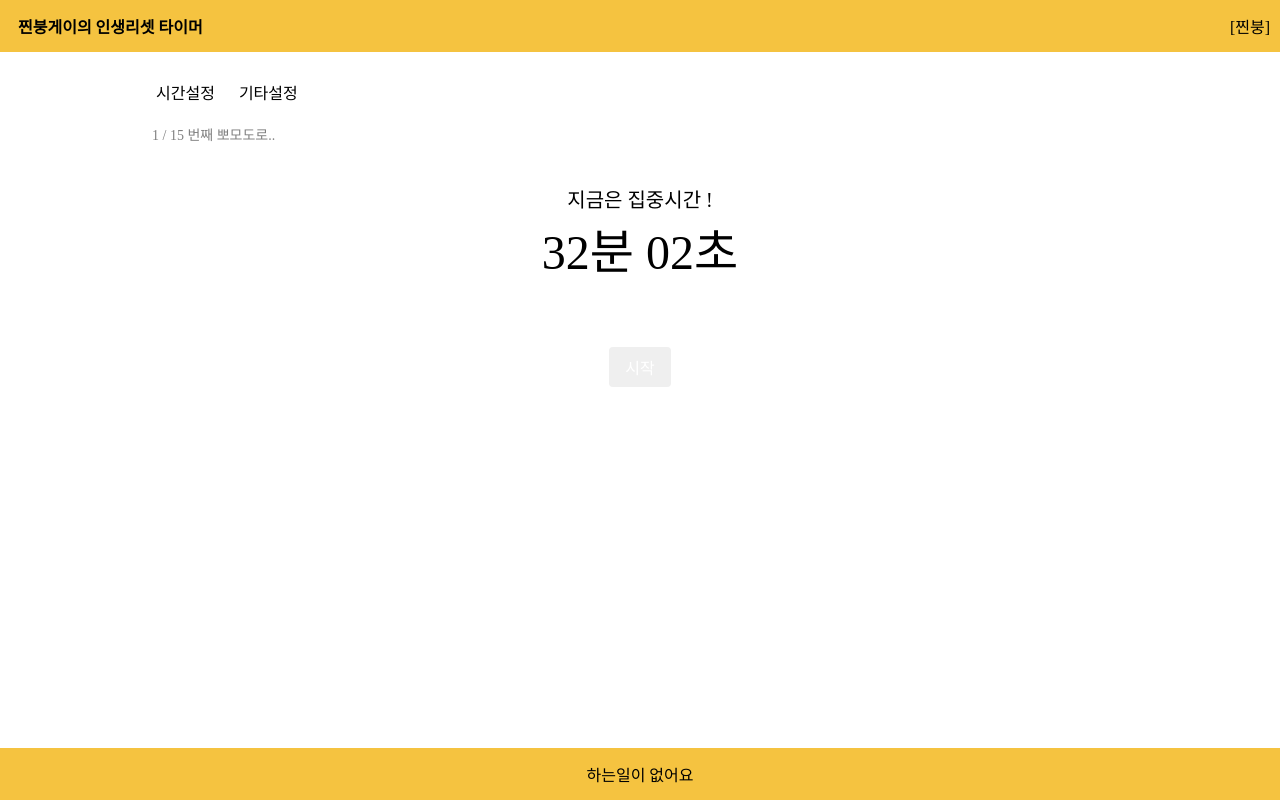
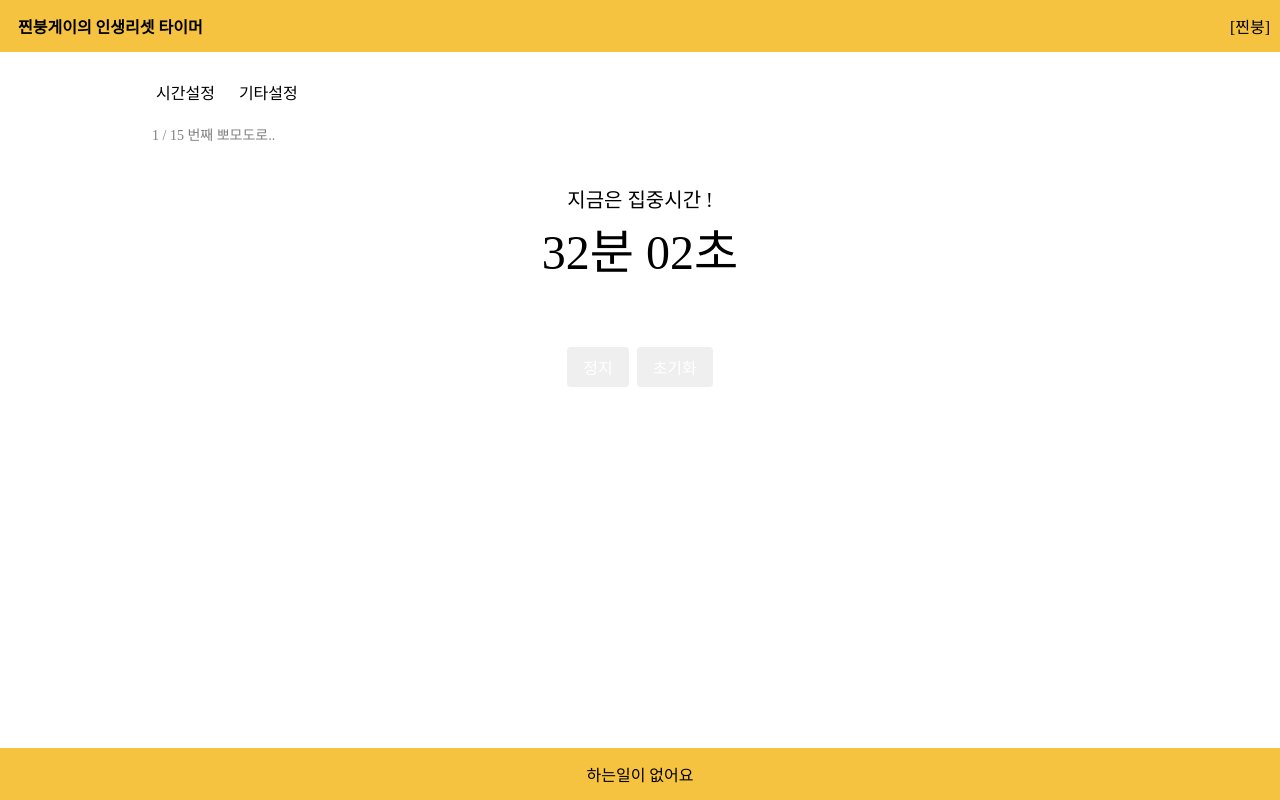
Before and after one commit to extracold1209/ppomodoro-timer, a React app: page / in a window 1280 px wide. Both pictures are taken after a click on the button "시작". Built offline with nearby package versions, Linux system fonts and the light colour scheme; a web font is replaced by a local one.

Commit message:
[feature] 타이머 실행 버튼쪽 redux 연결

```diff
--- a/src/components/layouts/TimerControlSection.tsx
+++ b/src/components/layouts/TimerControlSection.tsx
@@ -1,12 +1,47 @@
-import React from 'react';
+import React, {useCallback, useMemo} from 'react';
 import {Button, Flex} from 'rebass';
+import {resetTimer, startTimer, stopTimer, TimerStatus} from '../../stores/timer';
+import {useDispatch, useSelector} from 'react-redux';
+import {RootState} from '../../stores';
+import styled from '@emotion/styled';
+
+const NoFocusButton = styled(Button)`
+    &:focus {
+        outline: none;
+    }
+`;
 
 const TimerControlSection: React.FC = () => {
+    const timerStatus = useSelector<RootState, TimerStatus>((state) => state.timer.status);
+    const dispatch = useDispatch();
+
+    const handleButtonClicked = useCallback((buttonType: 'START' | 'STOP' | 'RESET') => () => {
+        if (buttonType === 'START') {
+            dispatch(startTimer());
+        } else if (buttonType === 'STOP') {
+            dispatch(stopTimer());
+        } else if (buttonType === 'RESET') {
+            dispatch(resetTimer());
+        }
+    }, []);
+
+    const buttonList = useMemo(() => {
+        if (timerStatus === TimerStatus.STOPPED) {
+            return <NoFocusButton variant='primary' onClick={handleButtonClicked('START')}>시작</NoFocusButton>;
+        } else if (timerStatus === TimerStatus.RUNNING) {
+            return (
+                <>
+                    <NoFocusButton variant='secondary' onClick={handleButtonClicked('STOP')}
+                                   marginRight={2}>정지</NoFocusButton>
+                    <NoFocusButton variant='outline' onClick={handleButtonClicked('RESET')}>초기화</NoFocusButton>
+                </>
+            );
+        }
+    }, [timerStatus]);
+
     return (
-        <Flex
-            justifyContent='center'
-        >
-            <Button variant='primary'>시작</Button>
+        <Flex justifyContent='center'>
+            {buttonList}
         </Flex>
     );
 };
--- a/src/stores/index.ts
+++ b/src/stores/index.ts
@@ -8,6 +8,5 @@ const store = configureStore({
     }
 });
 
-
 export type RootState = ReturnType<typeof store.getState>;
 export default store;
--- a/src/stores/timer.ts
+++ b/src/stores/timer.ts
@@ -1,63 +1,93 @@
-/*
+import {createAction, createReducer} from '@reduxjs/toolkit';
 
-무엇이 필요한가?
+export enum TimerStatus {
+    STOPPED, RUNNING
+}
 
-- 시작버튼을 누르면 현재 설정된 타이머가 진행되어야 한다
-- 정지버튼을 누르면 현재 설정된 타이머가 멈춰야 한다.
-- 리셋버튼을 누르면 모든 타이머가 초기화 되고, 인덱스가 0 으로 돌아가야 한다
-
-- 타이머 리스트를 보여줄 수 있어야 한다
-- 타이머의 분초가 변경될때마다 해당 컴포넌트가 렌더될 수 있어야 한다
-
-reducer
-- 타이머리스트
-- 타이머 상태 변경(인덱스, 상태)
-- 타이머 추가
-- 타이머 삭제
-- 타이머 순서 변경(예정)
-
- */
-
-import {createAction, createReducer, PayloadAction} from '@reduxjs/toolkit';
-import {cloneDeep} from 'lodash';
+export enum TimerType {
+    WORK, REST
+}
 
 export interface TimerReducer {
-    timers: Timer[];
-    currentSelectedTimerIndex: number;
+    currentTomatoCount: number;
+    maxTomatoCount: number;
+    remainTime: number;
+    initialWorkTime: number;
+    initialRestTime: number;
+    status: TimerStatus;
+    currentTimerType: TimerType;
 }
 
-export const addTimer = createAction<Timer>('TIMER/ADDED');
-export const removeTimer = createAction<number>('TIMER/REMOVED');
-export const selectTimer = createAction<number>('TIMER/SELECTED');
-export const changeTimerOrder = createAction<[number, number]>('TIMER/CHANGE_ORDER');
-export const selectTimerIndex = createAction<number>('TIMER/TIMER_SELECTED');
+export const increaseTomatoCount = createAction('TIMER/INCREASE_TOMATO');
+export const changeMaxTomatoCount = createAction<number>('TIMER/CHANGE_MAX_TOMATO');
+export const changeInitialWorkTime = createAction<number>('TIMER/CHANGE_WORK_TIME');
+export const changeInitialRestTime = createAction<number>('TIMER/CHANGE_REST_TIME');
+export const changeTimerStatus = createAction<TimerStatus>('TIMER/CHANGE_STATUS');
+export const startTimer = createAction('TIMER/START');
+export const stopTimer = createAction('TIMER/STOP');
+export const resetTimer = createAction('TIMER/RESET');
+export const notifyWorkTimeEnded = createAction('TIMER/WORK_TIME_ENDED');
+export const notifyRestTimeEnded = createAction('TIMER/REST_TIME_ENDED');
 
 const defaultState: TimerReducer = {
-    currentSelectedTimerIndex: 0,
-    timers: [
-        {title: '더미따리1', initialSecond: 10},
-        {title: '더미따리2', initialSecond: 15},
-        {title: '더미따리3', initialSecond: 20},
-        {title: '더미따리4', initialSecond: 25},
-    ],
+    status: TimerStatus.STOPPED,
+    currentTimerType: TimerType.WORK,
+    currentTomatoCount: 0,
+    maxTomatoCount: 10,
+    initialRestTime: 300, // 5 min
+    initialWorkTime: 1500, // 25 min
+    remainTime: 1500, // 25 min, same as initialWorkTime
 };
 
 export default createReducer(defaultState, {
-    [addTimer.type]: (state, {payload}: PayloadAction<Timer>) => {
-        state.timers = [payload, ...state.timers];
+    [startTimer.type]: (state) => {
+        state.status = TimerStatus.RUNNING;
     },
-    [removeTimer.type]: (state, {payload}: PayloadAction<number>) => {
-        state.timers.splice(payload, 1);
+    [stopTimer.type]: (state) => {
+        state.remainTime = state.initialWorkTime;
+        state.currentTimerType = TimerType.WORK;
+        state.status = TimerStatus.STOPPED;
     },
-    [selectTimerIndex.type]: (state, {payload}: PayloadAction<number>) => {
-        state.currentSelectedTimerIndex = payload;
-    },
-    [changeTimerOrder.type]: (state, {payload}: PayloadAction<[number, number]>) => {
-        const [prev, next] = payload;
-        const nextTimers = cloneDeep(state.timers);
-        const tempTimerObject = nextTimers[prev];
-        nextTimers[prev] = nextTimers[next];
-        nextTimers[next] = tempTimerObject;
-        state.timers = nextTimers;
+    [resetTimer.type]: (state) => {
+        state.remainTime = state.initialWorkTime;
+        state.currentTimerType = TimerType.WORK;
+        state.status = TimerStatus.STOPPED;
+        state.currentTomatoCount = 0;
     }
 });
+
+// export const addTimer = createAction<Timer>('TIMER/ADDED');
+// export const removeTimer = createAction<number>('TIMER/REMOVED');
+// export const selectTimer = createAction<number>('TIMER/SELECTED');
+// export const changeTimerOrder = createAction<[number, number]>('TIMER/CHANGE_ORDER');
+// export const selectTimerIndex = createAction<number>('TIMER/TIMER_SELECTED');
+//
+// const defaultState: TimerReducer = {
+//     currentSelectedTimerIndex: 0,
+//     timers: [
+//         {title: '더미따리1', initialSecond: 10},
+//         {title: '더미따리2', initialSecond: 15},
+//         {title: '더미따리3', initialSecond: 20},
+//         {title: '더미따리4', initialSecond: 25},
+//     ],
+// };
+//
+// export default createReducer(defaultState, {
+//     [addTimer.type]: (state, {payload}: PayloadAction<Timer>) => {
+//         state.timers = [payload, ...state.timers];
+//     },
+//     [removeTimer.type]: (state, {payload}: PayloadAction<number>) => {
+//         state.timers.splice(payload, 1);
+//     },
+//     [selectTimerIndex.type]: (state, {payload}: PayloadAction<number>) => {
+//         state.currentSelectedTimerIndex = payload;
+//     },
+//     [changeTimerOrder.type]: (state, {payload}: PayloadAction<[number, number]>) => {
+//         const [prev, next] = payload;
+//         const nextTimers = cloneDeep(state.timers);
+//         const tempTimerObject = nextTimers[prev];
+//         nextTimers[prev] = nextTimers[next];
+//         nextTimers[next] = tempTimerObject;
+//         state.timers = nextTimers;
+//     }
+// });
```
